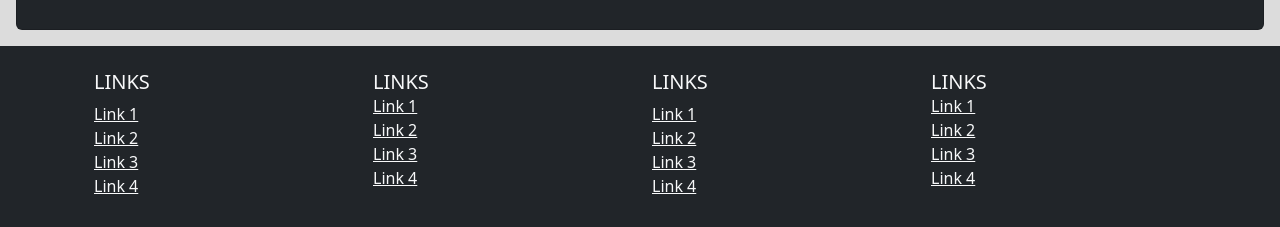
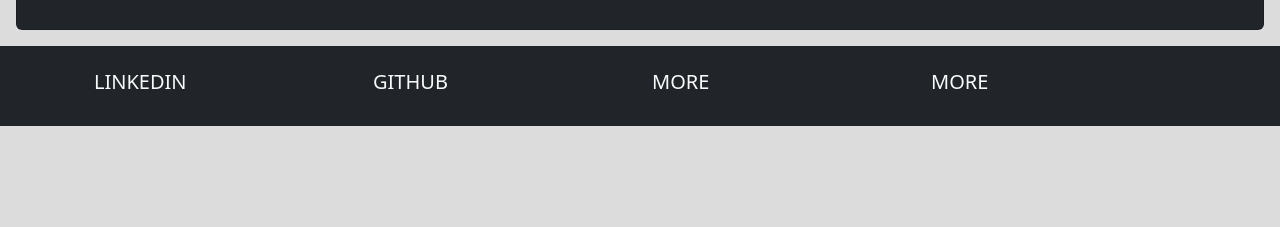
Before and after one commit to jarenella/portfolio-template, a React (Create React App) app: page / in a window 1280 px wide. Shown: the part 2076-2303 px from the top of the page. After the commit the page ends 2202 px from the top, so only its background shows below. Built offline with nearby package versions, Linux system fonts and the light colour scheme.

Commit message:
updated footer

```diff
--- a/src/components/Footer.js
+++ b/src/components/Footer.js
@@ -10,79 +10,19 @@ function Footer() {
                 <div className="row">
 
                     <div className="col-lg-3 col-md-6 mb-4 mb-md-0 text-light">
-                        <h5 className="text-uppercase">Links</h5>
-
-                        <ul className="list-unstyled mb-0">
-                            <li>
-                                <a href="#!" className="text-light">Link 1</a>
-                            </li>
-                            <li>
-                                <a href="#!" className="text-light">Link 2</a>
-                            </li>
-                            <li>
-                                <a href="#!" className="text-light">Link 3</a>
-                            </li>
-                            <li>
-                                <a href="#!" className="text-light">Link 4</a>
-                            </li>
-                        </ul>
+                        <h5 className="text-uppercase">LinkedIn</h5>
                     </div>
 
                     <div className="col-lg-3 col-md-6 mb-4 mb-md-0">
-                        <h5 className="text-uppercase mb-0 text-light">Links</h5>
-
-                        <ul className="list-unstyled">
-                            <li>
-                                <a href="#!" className="text-light">Link 1</a>
-                            </li>
-                            <li>
-                                <a href="#!" className="text-light">Link 2</a>
-                            </li>
-                            <li>
-                                <a href="#!" className="text-light">Link 3</a>
-                            </li>
-                            <li>
-                                <a href="#!" className="text-light">Link 4</a>
-                            </li>
-                        </ul>
+                        <h5 className="text-uppercase mb-0 text-light">GitHub</h5>
                     </div>
 
                     <div className="col-lg-3 col-md-6 mb-4 mb-md-0">
-                        <h5 className="text-uppercase text-light">Links</h5>
-
-                        <ul className="list-unstyled mb-0">
-                            <li>
-                                <a href="#!" className="text-light">Link 1</a>
-                            </li>
-                            <li>
-                                <a href="#!" className="text-light">Link 2</a>
-                            </li>
-                            <li>
-                                <a href="#!" className="text-light">Link 3</a>
-                            </li>
-                            <li>
-                                <a href="#!" className="text-light">Link 4</a>
-                            </li>
-                        </ul>
+                        <h5 className="text-uppercase text-light">More</h5>
                     </div>
 
                     <div className="col-lg-3 col-md-6 mb-4 mb-md-0">
-                        <h5 className="text-uppercase mb-0 text-light">Links</h5>
-
-                        <ul className="list-unstyled">
-                            <li>
-                                <a href="#!" className="text-light">Link 1</a>
-                            </li>
-                            <li>
-                                <a href="#!" className="text-light">Link 2</a>
-                            </li>
-                            <li>
-                                <a href="#!" className="text-light">Link 3</a>
-                            </li>
-                            <li>
-                                <a href="#!" className="text-light">Link 4</a>
-                            </li>
-                        </ul>
+                        <h5 className="text-uppercase mb-0 text-light">More</h5>
                     </div>
 
                 </div>
```
